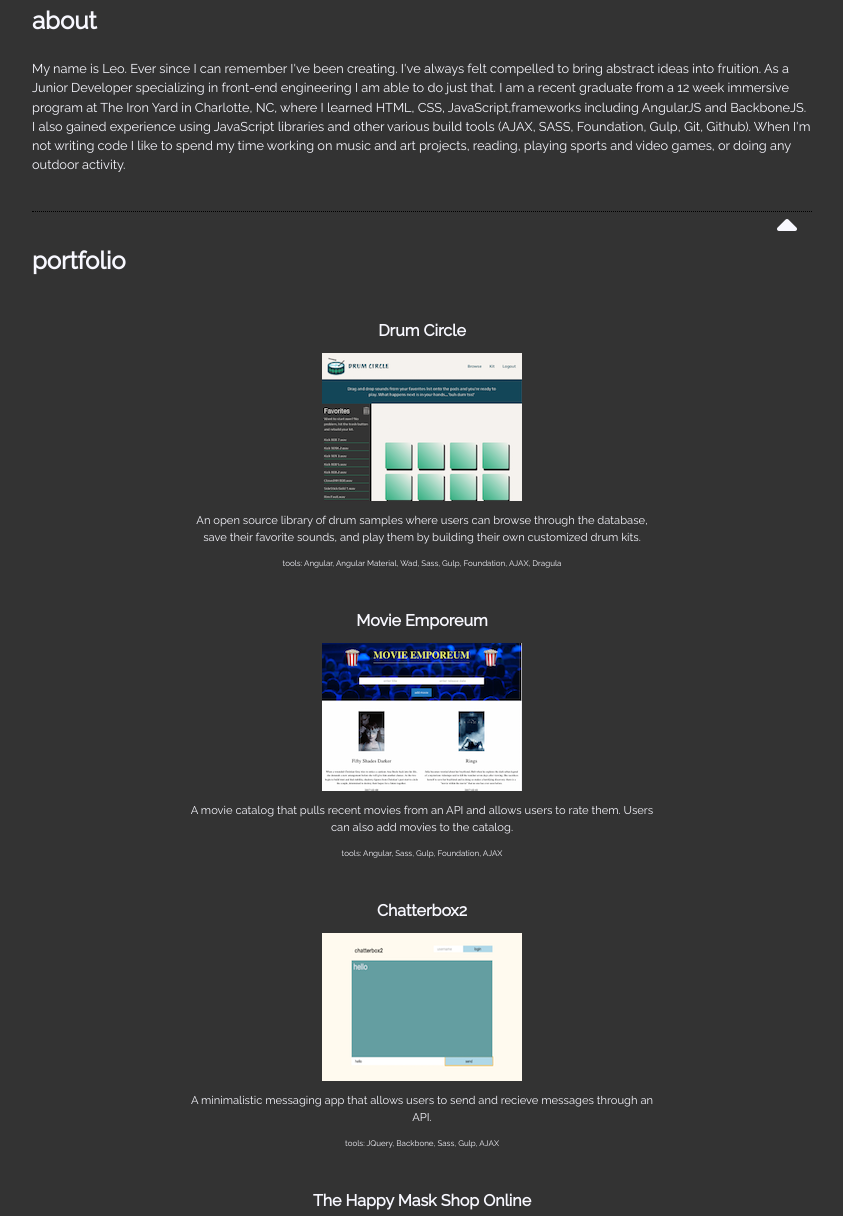
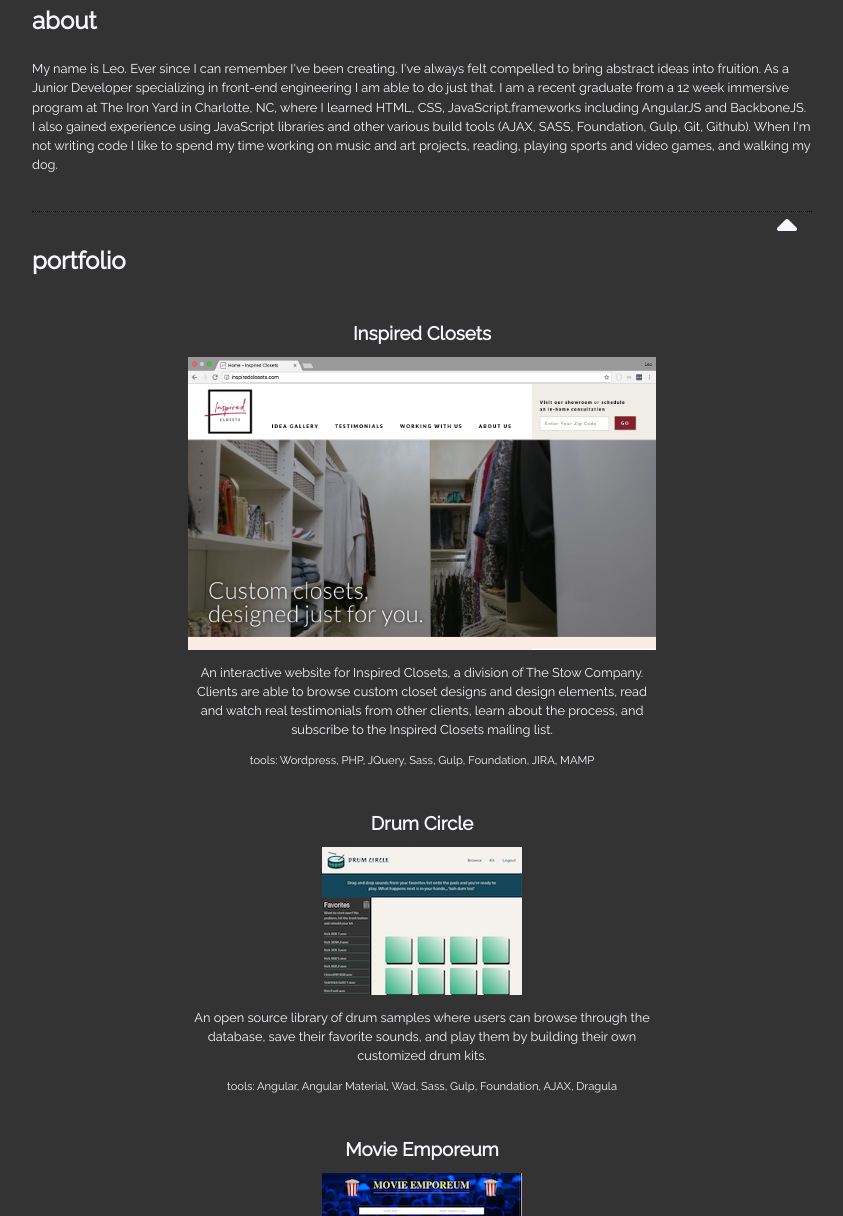
Before and after one commit to leowolf749/portfolio, a website: page index.html in a window 1280 px wide. Shown: the part 556-1772 px from the top of the page, without its empty margins (218-1061 px from the left). Drawn offline with nearby package versions, Linux system fonts and the light colour scheme; files that its build step writes are made by us from their sources; a web font is replaced by a local one.

Commit message:
Added IC to my portfolio of work. Resized portfolio images, and fonts.

```diff
--- a/app.js
+++ b/app.js
@@ -1,5 +1,12 @@
 window.addEventListener('load', function () {
     let projects = [
+        {
+            link: 'http://inspiredclosets.com/',
+            name: 'Inspired Closets',
+            image: 'assets/closets-scrnshot.png',
+            description: 'An interactive website for Inspired Closets, a division of The Stow Company. Clients are able to browse custom closet designs and design elements, read and watch real testimonials from other clients, learn about the process, and subscribe to the Inspired Closets mailing list.',
+            tools: 'Wordpress, PHP, JQuery, Sass, Gulp, Foundation, JIRA, MAMP',
+        },
         {
             link: 'https://drumcircle1.herokuapp.com/',
             name: 'Drum Circle',
--- a/index.html
+++ b/index.html
@@ -41,8 +41,7 @@
                     graduate from a 12 week immersive program at The Iron Yard in Charlotte, NC, where I learned HTML, CSS,
                     JavaScript,frameworks including AngularJS and BackboneJS. I also gained experience using JavaScript libraries
                     and other various build tools (AJAX, SASS, Foundation, Gulp, Git, Github). When I'm not writing code
-                    I like to spend my time working on music and art projects, reading, playing sports and video games, or
-                    doing any outdoor activity.
+                    I like to spend my time working on music and art projects, reading, playing sports and video games, and walking my dog.
                 </p>
                 <a href="#home" id="upArrow"><i class="fa fa-caret-up" aria-hidden="true"></i></a>
             </div>
@@ -74,7 +73,7 @@
 <script src="https://use.fontawesome.com/87edec6078.js"></script>
 <script id="portfolio-template" type="x-mustache-template">
     <a href=" {{ projectLink }} ">
-        <h4>{{ projectName }}</h4>
+        <h3>{{ projectName }}</h3>
         <img src=" {{ projectImage }}" />
         <p id="description">{{ projectDescription }}</p>
         <p id="tools">tools: {{ projectTools }}</p>
--- a/styles/partials/_portfolio.scss
+++ b/styles/partials/_portfolio.scss
@@ -13,7 +13,7 @@
             margin-top: 40px;
             text-align: center;
 
-            h4 {
+            h3 {
                 margin-bottom: 10px;
             }
 
@@ -27,11 +27,11 @@
             }
 
             p {
-                font-size: .7em;
+                font-size: .8em;
             }
 
             #tools {
-                font-size: .5em;
+                font-size: .7em;
             }
         }
     }
```
Also changed, not shown: docs/app.js (+7 -0 lines), docs/index.html (+2 -3 lines), assets/closets-scrnshot.png (added), docs/assets/Screen Shot 2017-06-05 at 4.27.00 PM.png (added), docs/assets/Screen Shot 2017-06-05 at 4.27.42 PM.png (added), docs/assets/Screen Shot 2017-06-05 at 4.28.41 PM.png (added), docs/assets/Screen Shot 2017-06-05 at 4.29.22 PM.png (added), docs/assets/chatterbox-scrnshot.png, docs/assets/closets-scrnshot.png (added), docs/assets/drum-circle-scrnshot.png, docs/assets/movie-emp-scrnshot.png, docs/assets/shoppers-scrnshot.png, docs/style.css.
